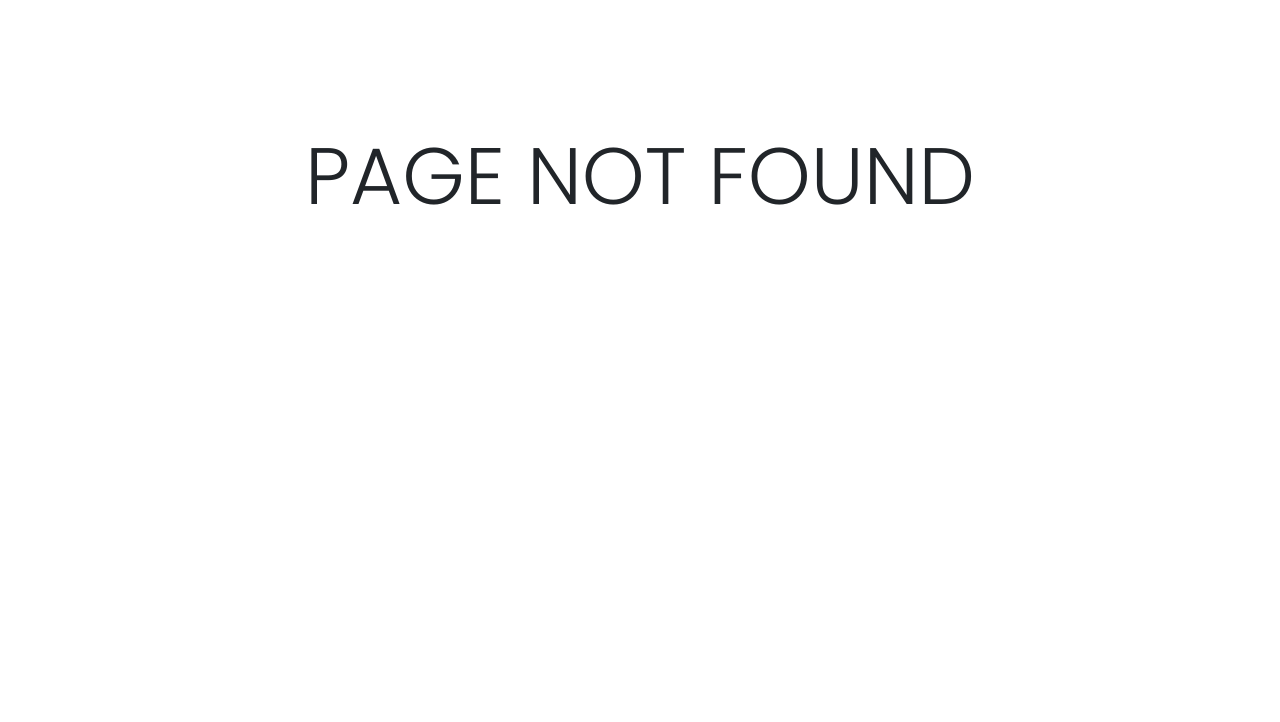
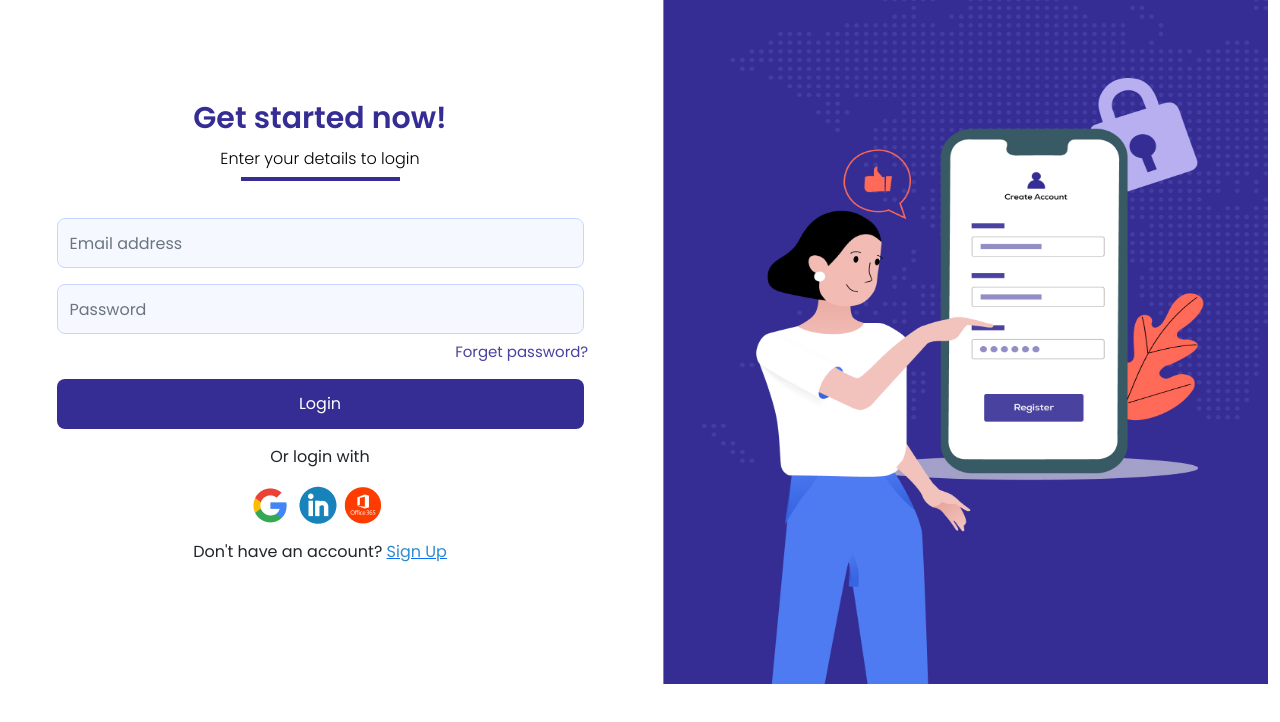
Before and after one commit to nkhunters/suraj-demo-client, a React (Create React App) app: page / in a window 1280 px wide. Before the commit this address had no page. Shown: the top 722 px of the page. Built offline with nearby package versions, Linux system fonts and the light colour scheme.

Commit message:
updated urls

```diff
--- a/src/App.js
+++ b/src/App.js
@@ -27,6 +27,7 @@ function App() {
           <Route exact path="/login" component={Login}/>
 
           <Route exact path="/signup" component={SignUp}/>
+          <Route exact path="/" component={Login}/>
           <Route component={PageNotFound}/>
         </Switch>
     </Router>
--- a/src/axios.js
+++ b/src/axios.js
@@ -1,5 +1,5 @@
 import axios from 'axios';
-export const SITE_BASE_URL = "http://13.232.103.20"
+export const SITE_BASE_URL = "http://mydemohosting.s3-website.ap-south-1.amazonaws.com/"
 
 const instance = axios.create({
     baseURL: 'http://13.232.103.20/api/'
```
